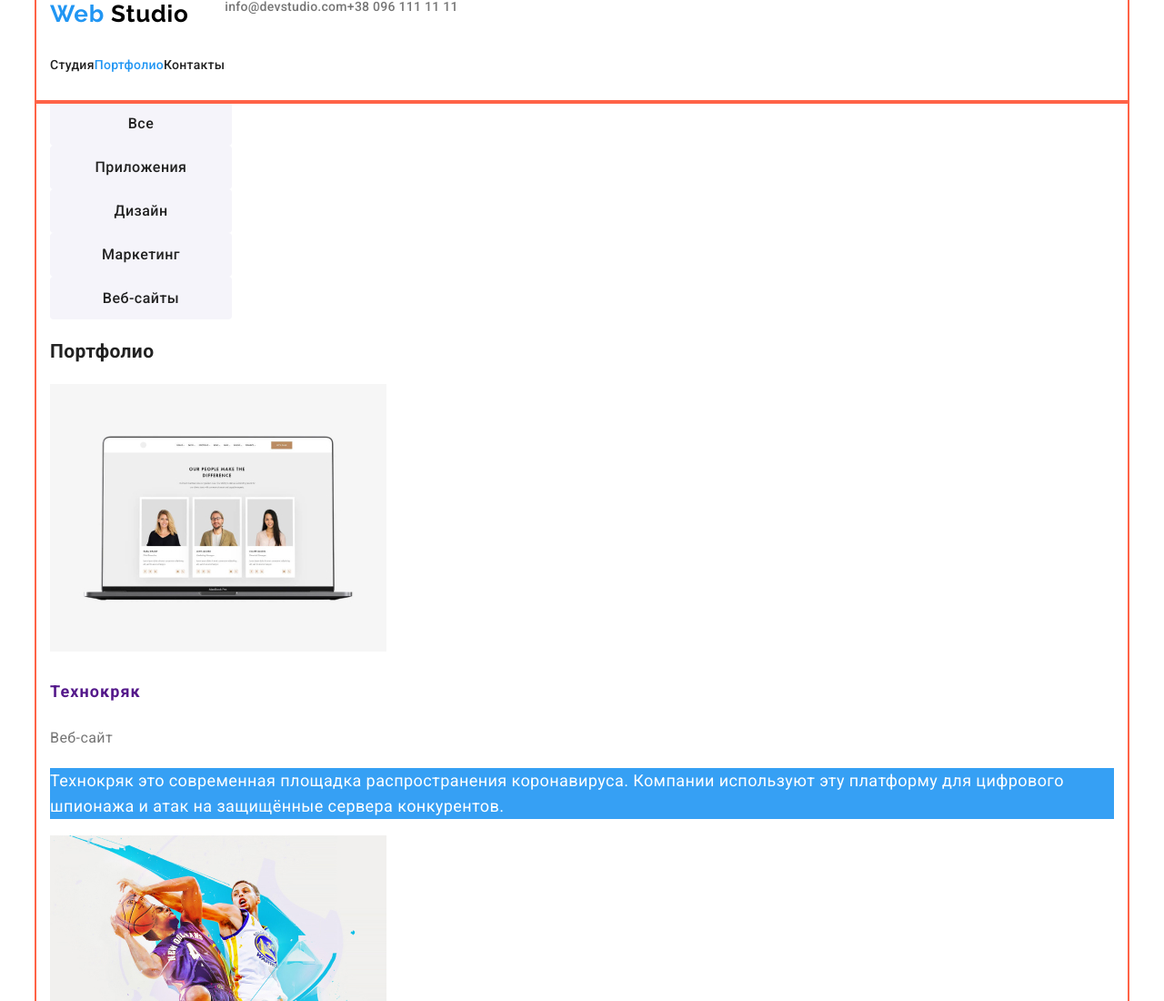
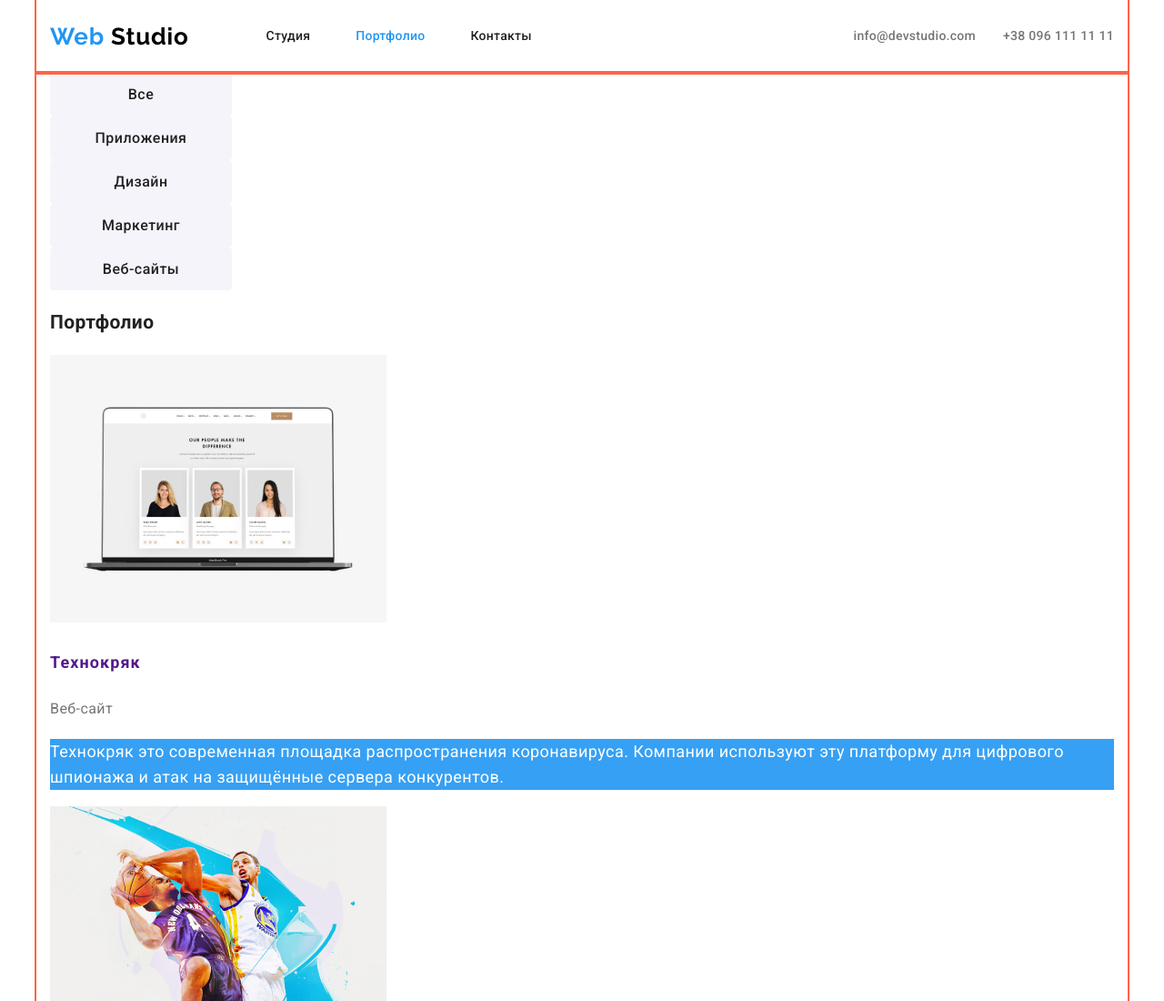
Before and after one commit to Ekateryna991/goit-markup-hw-02, a plain HTML site: page portfolio.html in a window 1280 px wide. Shown: the top 1100 px of the page at 91% size. Drawn offline with nearby package versions, Linux system fonts and the light colour scheme.

Commit message:
header done

```diff
--- a/css/styles.css
+++ b/css/styles.css
@@ -99,6 +99,10 @@ a {
   margin-left: 30px;
 }
 
+.site-nav.list {
+  margin-left: 85px;
+}
+
 .site-nav .link-nav:hover,
 .site-nav .link-nav:focus,
 .contact .link-contact:hover,
@@ -110,10 +114,23 @@ a {
   color: var(--primary-accent-color);
 }
 
-.header,
-.site-nav,
+.site-nav {
+  display: flex;
+}
+
+.nav {
+  display: flex;
+  align-items: center;
+}
+
 .contact {
   display: flex;
+  margin-left: auto;
+}
+
+.main {
+  display: flex;
+  align-items: center;
 }
 
 .site-nav .item:last-child {
--- a/portfolio.html
+++ b/portfolio.html
@@ -14,20 +14,20 @@
   <body class="page">
     <!--Шапка сайта-->
     <header>
-      <div class="header container">
-        <nav>
+      <div class="main container">
+        <nav class="nav">
           <a href="" class="logo"><span class="aktcent">Web</span> Studio</a>
           <ul class="site-nav list">
-            <li><a href="./index.html" class="link-nav">Студия</a></li>
-            <li>
+            <li class="item"><a href="./index.html" class="link-nav">Студия</a></li>
+            <li class="item">
               <a href="./portfolio.html" class="link-nav current">Портфолио</a>
             </li>
-            <li><a href="" class="link-nav">Контакты</a></li>
+            <li class="item"><a href="" class="link-nav">Контакты</a></li>
           </ul>
         </nav>
         <ul class="contact list">
-          <li><a href="" class="link-contact">info@devstudio.com</a></li>
-          <li><a href="" class="link-contact">+38 096 111 11 11</a></li>
+          <li class="item"><a href="" class="link-contact">info@devstudio.com</a></li>
+          <li class="item"><a href="" class="link-contact">+38 096 111 11 11</a></li>
         </ul>
       </div>
     </header>
```
Also changed, not shown: index.html (+2 -2 lines).
